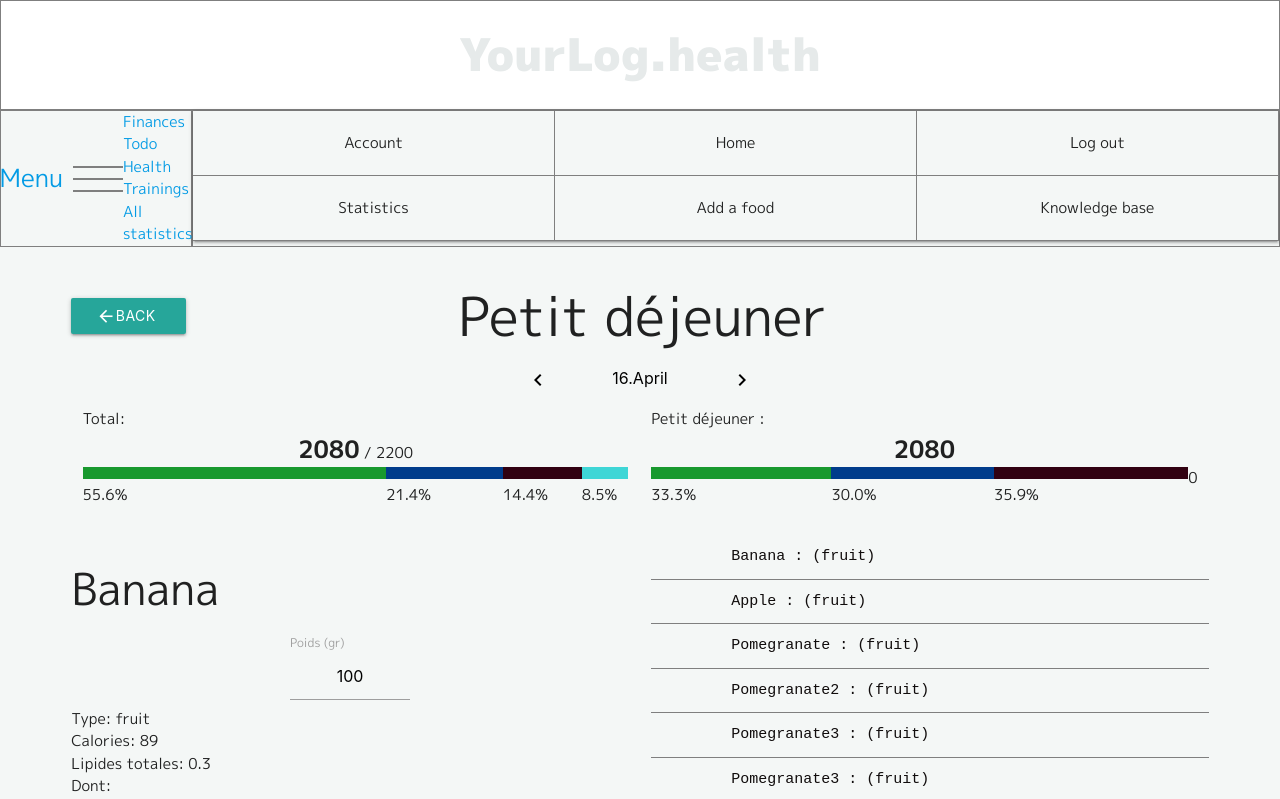
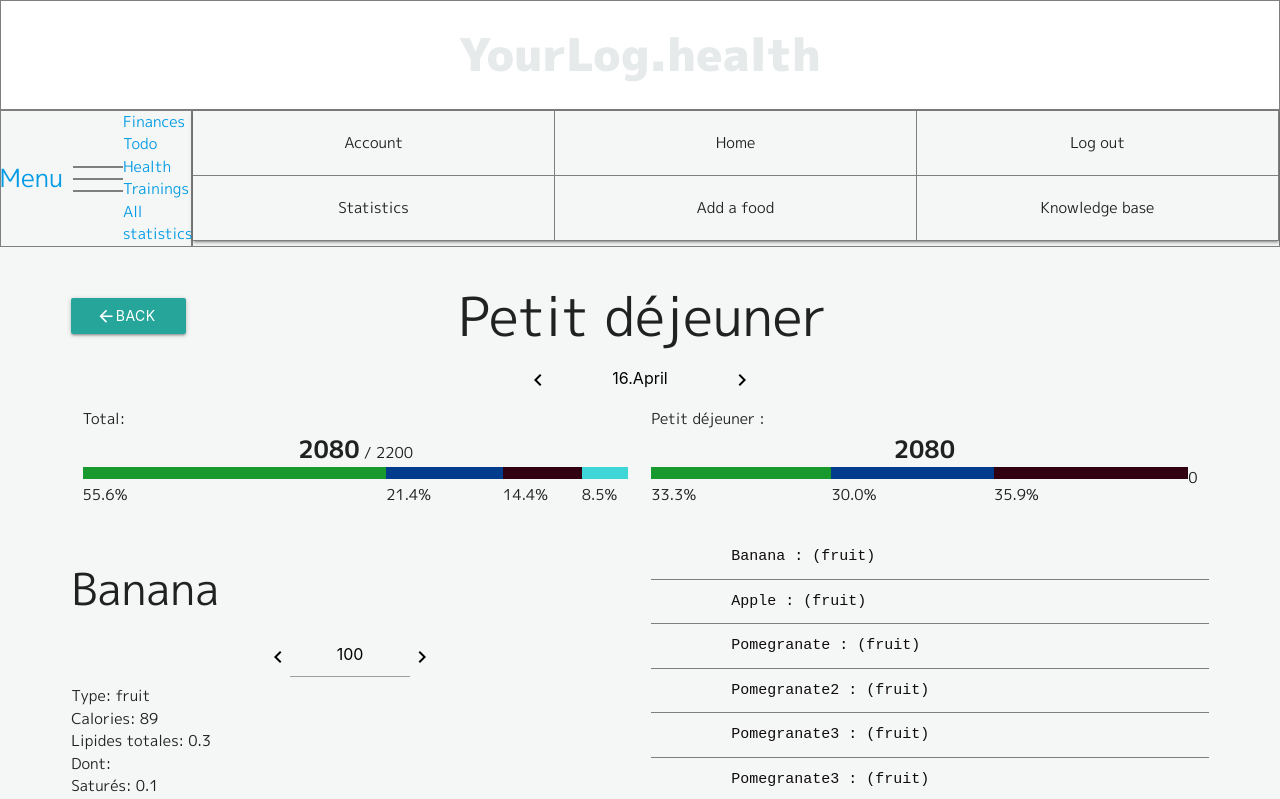
Before and after one commit to VladimirLysenkoIT/Your_Log, a React (Create React App) app: page /health/addfood/0 in a window 1280 px wide. Shown: the top 799 px of the page. Built offline with nearby package versions, Linux system fonts and the light colour scheme.

Commit message:
weight range

```diff
--- a/src/applications/health/scenes/AddFood/WeightRange.jsx
+++ b/src/applications/health/scenes/AddFood/WeightRange.jsx
@@ -1,24 +1,44 @@
 import React from "react";
 
 export const WeightRange = () => {
-    const [weight, setWeight] = React.useState(100);
-   const rangeOnchange = (e) => {
+  const [weight, setWeight] = React.useState(100);
+  const rangeOnchange = (e) => {
     const newWeight = e.target.value;
     setWeight(newWeight)
   }
+  let isButtonDown = false;
+  let incrementWeightInterwal;
+
+  const addWeight = () => {
+    const newWeight = (weight * 1 ) + 1;
+    setWeight(newWeight)
+  }
+
+  const minusWeight = () => {
+    const newWeight = (weight * 1 ) - 1;
+    setWeight(newWeight)
+  }
+
+  const onMouseUpHandler = () => {
+    clearInterval(incrementWeightInterwal)
+  }
+
+  const onMouseDownHandler = () => {
+    console.log(1);
+    setTimeout(function(){
+      alert(12);
+      incrementWeightInterwal = setInterval(function(){ console.log(1) }, 2000);
+    }, 1000);
+  }
+
+
 
   return (
     <div className="weightRange">
         <form action="">
-            <p class="range-field">
-            <div className='numericInputBox'>
-                    <div className='labelBox'><label htmlFor=''>Poids (gr)</label></div>
-                    <div className='inputBox'>
-                        <input type='text' name='fat' value={weight} onChange={rangeOnchange} />
-                    </div>
-            </div>
-
-            </p>
+          <button onClick={minusWeight} onMouseUp={onMouseUpHandler} onMouseDown={onMouseDownHandler} className="back" type="button"><i className="material-icons">navigate_before</i></button>
+            <input type='text' name='fat' value={weight} onChange={rangeOnchange} />
+          <button onClick={addWeight} onMouseUp={onMouseUpHandler} onMouseDown={onMouseDownHandler} className={`forward `} type="button"><i className="material-icons">navigate_next</i></button>
         </form>
     </div>
   );
--- a/src/applications/health/scenes/AddFood/style.scss
+++ b/src/applications/health/scenes/AddFood/style.scss
@@ -41,10 +41,35 @@
       display: flex;
       justify-content: center;
 
-      input{
-        text-align: center;
-        width: 120px;
-      }
+      form{
+        display: flex;
+        justify-content: center;
+
+        button{
+          background: none;
+          border: none;
+          cursor: pointer;
+
+          &.back:active{
+              transform: translateX(-1px);
+          }
+          &.forward:active{
+              transform: translateX(1px);
+          }
+
+          &.disabled{
+              color: #E6EAEA;
+
+              &.forward:active{
+                  transform: translateX(0px);
+              }
+          }
+        }
+        input{
+          text-align: center;
+          width: 120px;
+        }
+    }
     }
   }
 
```
